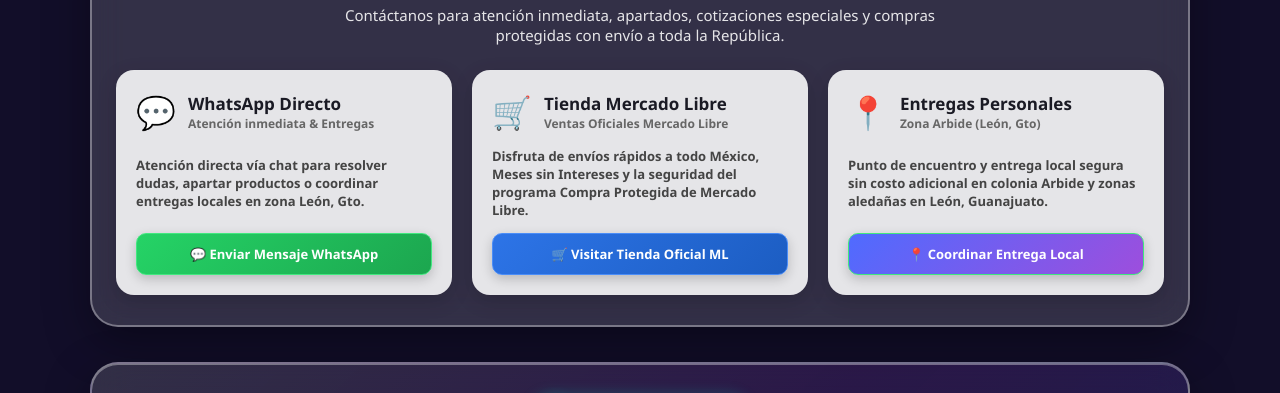
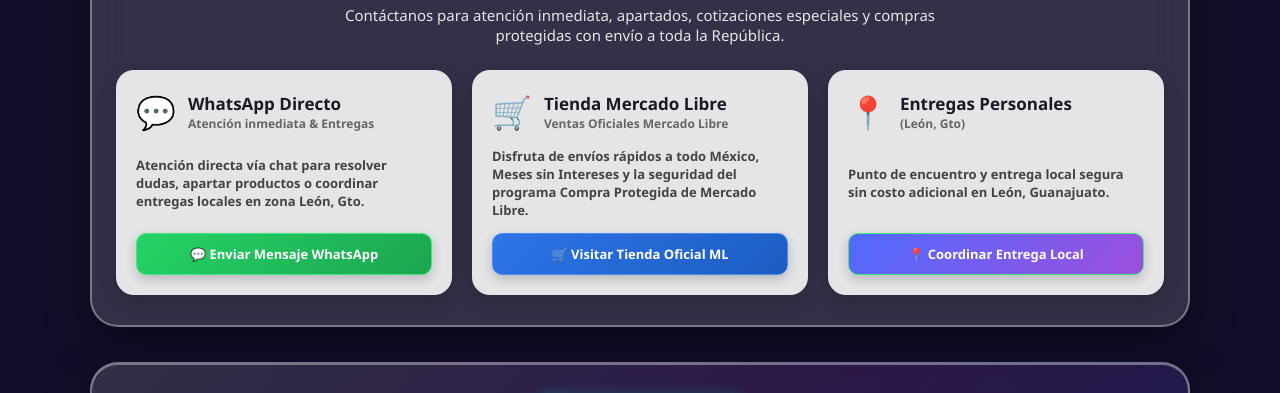
Before and after one commit to jinfbventas/jin.com.mx, a plain HTML site: page index.html in a window 1280 px wide. Shown: the part 2579-2972 px from the top of the page. Drawn offline with Linux system fonts and the light colour scheme; no server answers; animation ran at ten frames a second.

Commit message:
Update index.html
edit tittle

```diff
--- a/index.html
+++ b/index.html
@@ -3,12 +3,12 @@
 <head>
     <meta charset="UTF-8">
     <meta name="viewport" content="width=device-width, initial-scale=1.0">
-    <title>JIN.COM.MX 3D | Catálogo Oficial</title>
+    <title>ᒎᎥᑎ孩子 | 𝗃𝗂𝗇.𝖼𝗈𝗆.𝗆𝗑 | Catálogo Oficial</title>
 
     <!-- Metadatos de SEO y Redes Sociales -->
-    <meta name="description" content="¡Oportunidades únicas te esperan en JIN.COM.MX! Catálogo oficial de Juguetes, Coleccionables Marvel, DC, Star Wars, y Acumuladores LTH.">
-    <meta property="og:title" content="jin.com.mx | Catálogo Oficial">
-    <meta property="og:description" content="Catálogo interactivo Y2K 3D Glossy de Juguetes y Refacciones Automotrices. Envíos nacionales y entregas locales en zona Arbide.">
+    <meta name="description" content="¡Oportunidades únicas te esperan en ᒎᎥᑎ孩子 | 𝗃𝗂𝗇.𝖼𝗈𝗆.𝗆𝗑! Catálogo oficial de Juguetes, Coleccionables Marvel, DC, Star Wars,Bzazar, Refa en Línea y Acumuladores AutmotriceS.">
+    <meta property="og:title" content="Ꭵᑎ孩子 | 𝗃𝗂𝗇.𝖼𝗈𝗆.𝗆𝗑 Catálogo Oficial">
+    <meta property="og:description" content="Catálogo interactivo Y2K 3D Glossy de Juguetes y Refacciones Automotrices. Envíos nacionales y entregas locales LEón, Gto..">
     <meta property="og:image" content="https://www.jin.com.mx/static/img/logo_jin_3d.png">
     <meta property="og:url" content="https://www.jin.com.mx/">
     <meta property="og:type" content="website">
@@ -771,11 +771,11 @@
                     <span class="contact-card-icon">📍</span>
                     <div>
                         <h3>Entregas Personales</h3>
-                        <p>Zona Arbide (León, Gto)</p>
+                        <p>(León, Gto)</p>
                     </div>
                 </div>
                 <p style="font-size: 13px; color: #444; font-weight: 600;">
-                    Punto de encuentro y entrega local segura sin costo adicional en colonia Arbide y zonas aledañas en León, Guanajuato.
+                    Punto de encuentro y entrega local segura sin costo adicional en León, Guanajuato.
                 </p>
                 <a href="https://wa.me/524771230000?text=Hola%20JIN.COM.MX,%20quiero%20agendar%20una%20entrega%20en%20Zona%20Arbide" target="_blank" rel="noopener" class="glass-btn wa-btn" style="background: linear-gradient(135deg, #4f6bff, #9d4edd);">
                     📍 Coordinar Entrega Local
```
